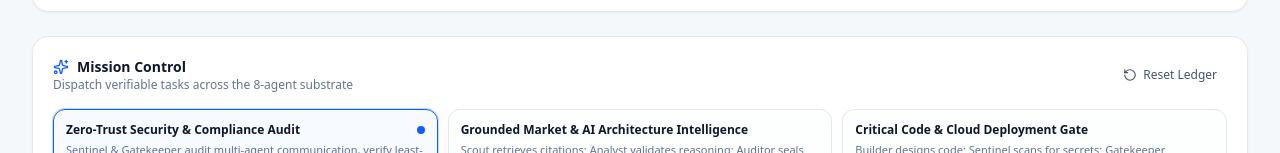
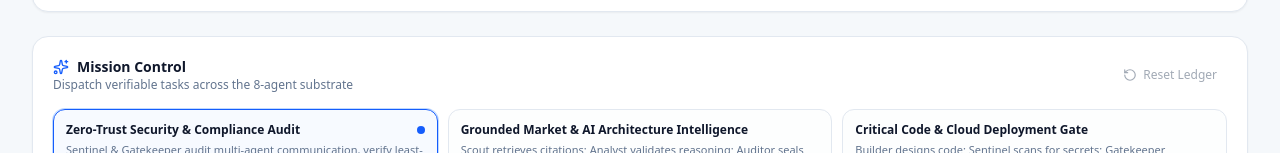
Before and after one commit to OuroborosCollective/Prooffleet, a React (Vite) app: page / in a window 1280 px wide. Shown: the part 184-337 px from the top of the page. Built offline with nearby package versions, Linux system fonts and the light colour scheme; no server answers.

Commit message:
fix: gate destructive ledger reset UI

```diff
--- a/src/App.tsx
+++ b/src/App.tsx
@@ -365,6 +365,7 @@ export default function App() {
           onRunMission={handleRunMission}
           isRunning={isRunning}
           onResetChain={handleResetChain}
+          canResetChain={operatorSession.configured && operatorSession.authenticated}
         />
 
         <AdkRuntimeCanaryPanel
--- a/src/components/MissionControl.tsx
+++ b/src/components/MissionControl.tsx
@@ -13,12 +13,14 @@ interface MissionControlProps {
   }) => void;
   isRunning: boolean;
   onResetChain: () => void;
+  canResetChain: boolean;
 }
 
 export const MissionControl: React.FC<MissionControlProps> = ({
   onRunMission,
   isRunning,
   onResetChain,
+  canResetChain,
 }) => {
   const [selectedPreset, setSelectedPreset] = useState<Mission["presetKey"]>("security_audit");
   const [customGoal, setCustomGoal] = useState<string>(
@@ -95,9 +97,9 @@ export const MissionControl: React.FC<MissionControlProps> = ({
         <button
           type="button"
           onClick={onResetChain}
-          disabled={isRunning}
-          className="self-start sm:self-auto flex items-center gap-1.5 px-2.5 py-1 text-xs text-slate-600 hover:text-slate-900 hover:bg-slate-100 rounded-lg transition-colors"
-          title="Reset Evidence Chain to Genesis Block"
+          disabled={isRunning || !canResetChain}
+          className="self-start sm:self-auto flex items-center gap-1.5 px-2.5 py-1 text-xs text-slate-600 hover:text-slate-900 hover:bg-slate-100 rounded-lg transition-colors disabled:cursor-not-allowed disabled:opacity-50"
+          title={canResetChain ? "Reset Evidence Chain to Genesis Block" : "Authenticated operator session required to reset evidence"}
         >
           <RotateCcw className="w-3.5 h-3.5" />
           <span>Reset Ledger</span>
```
Also changed, not shown: 1 other file (tests, documents, lock files or other folders).
